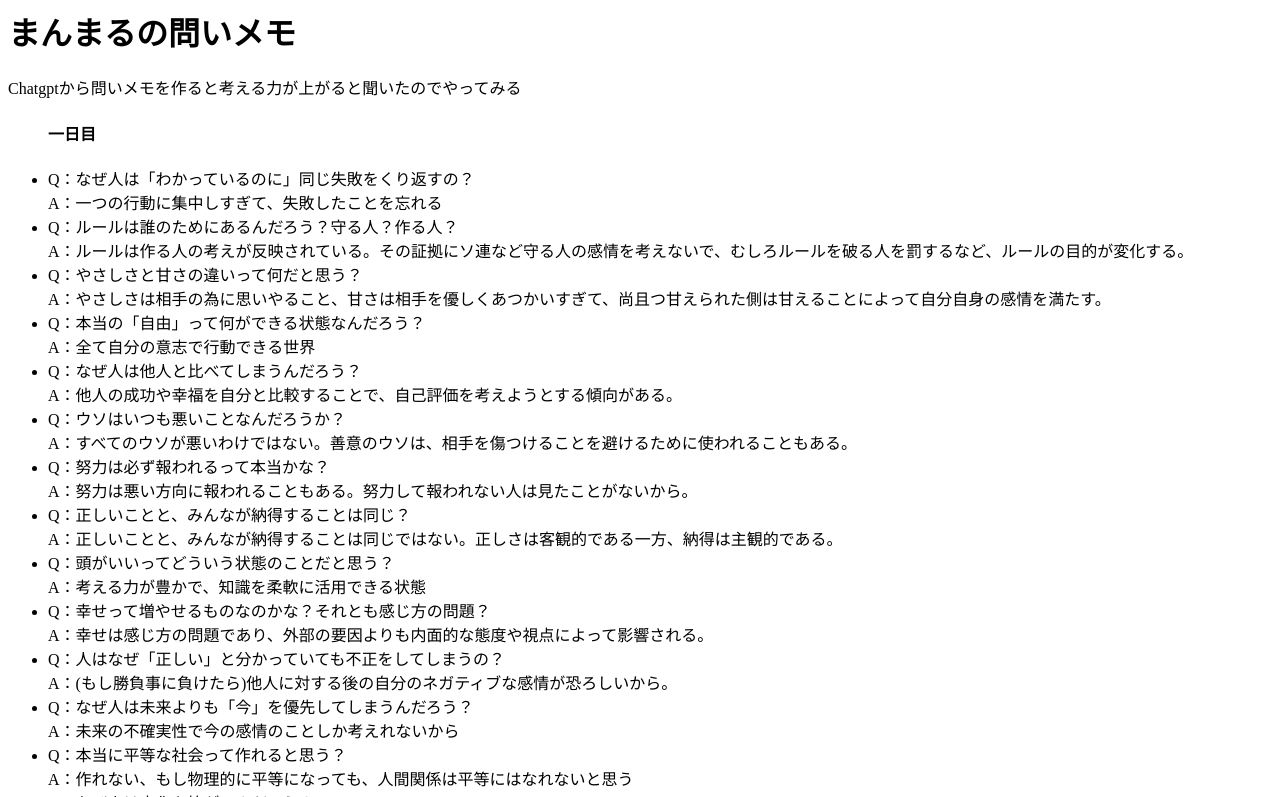
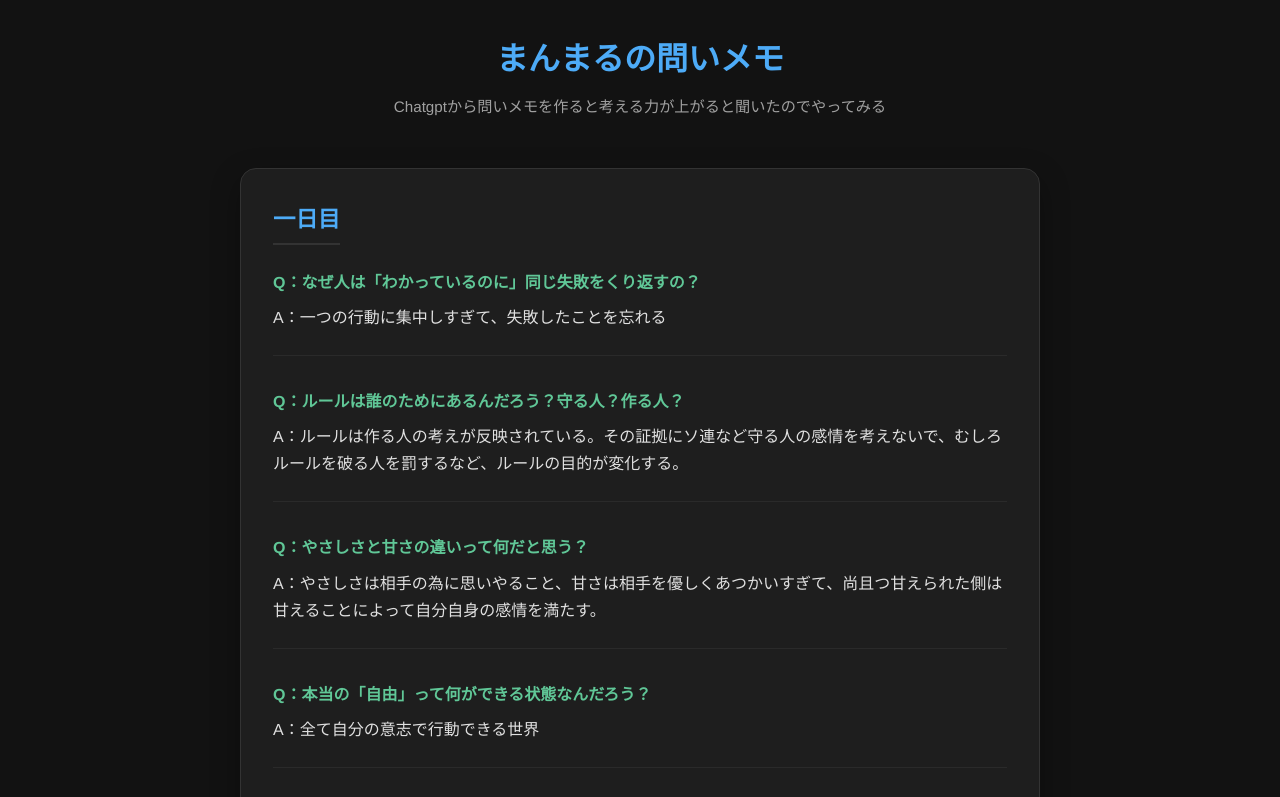
Before and after one commit to sovietkids/mmrc3, a website: page public/toimemo.html in a window 1280 px wide. Shown: the top 797 px of the page. Drawn offline with Linux system fonts and the light colour scheme.

Commit message:
Add files via upload

```diff
--- a/public/toimemo.html
+++ b/public/toimemo.html
@@ -4,6 +4,122 @@
 <link rel="icon" href="favicon.ico">
 <title>まんまるの問いメモ</title>
 <link rel="preconnect" href="https://fonts.googleapis.com">
+<style>
+    /* --- 0. Root Variables --- */
+:root {
+    --bg-color: #121212;
+    --card-bg-color: #1e1e1e;
+    --primary-color: #4dabf7; /* 清潔感のある青 */
+    --accent-color: #60c797;  /* 問いの記号用 */
+    --text-color: #e0e0e0;
+    --text-muted-color: #a0a0a0;
+    --border-color: #333333;
+    --font-family: 'Helvetica Neue', Arial, 'Hiragino Kaku Gothic ProN', 'Hiragino Sans', Meiryo, sans-serif;
+}
+
+/* --- 1. Global Reset --- */
+*, *::before, *::after {
+    box-sizing: border-box;
+    margin: 0;
+    padding: 0;
+}
+
+body {
+    background-color: var(--bg-color);
+    color: var(--text-color);
+    font-family: var(--font-family);
+    line-height: 1.7;
+    padding: 2rem 1rem;
+    display: flex;
+    flex-direction: column;
+    align-items: center;
+}
+
+/* --- 2. Typography --- */
+h1 {
+    font-size: 2rem;
+    color: var(--primary-color);
+    margin-bottom: 0.5rem;
+    text-align: center;
+    font-weight: 800;
+}
+
+p {
+    text-align: center;
+    color: var(--text-muted-color);
+    margin-bottom: 3rem;
+    font-size: 0.95rem;
+}
+
+/* --- 3. Section (Day) Container --- */
+/* ulを「○日目」のまとまり（カード）としてスタイリング */
+ul {
+    list-style: none;
+    background-color: var(--card-bg-color);
+    border: 1px solid var(--border-color);
+    border-radius: 16px;
+    padding: 2rem;
+    margin-bottom: 3rem;
+    width: 100%;
+    max-width: 800px;
+    box-shadow: 0 10px 30px rgba(0, 0, 0, 0.3);
+}
+
+h4 {
+    font-size: 1.4rem;
+    color: var(--primary-color);
+    margin-bottom: 1.5rem;
+    border-bottom: 2px solid var(--border-color);
+    display: inline-block;
+    padding-bottom: 0.2rem;
+}
+
+/* --- 4. Question & Answer (ListItem) --- */
+li {
+    margin-bottom: 2rem;
+    padding-bottom: 1.5rem;
+    border-bottom: 1px solid #2a2a2a;
+}
+
+li:last-child {
+    border-bottom: none;
+    margin-bottom: 0;
+}
+
+/* 問い（Q：）の部分を強調 */
+li br {
+    display: block;
+    content: "";
+    margin-top: 8px;
+}
+
+/* テキストの「Q：」と「A：」を際立たせる */
+li {
+    color: var(--text-color);
+    font-weight: 400;
+}
+
+/* 装飾的な工夫：行頭の文字色を変える（疑似要素的なアプローチ） */
+li::first-line {
+    font-weight: bold;
+    color: var(--accent-color);
+}
+
+/* --- 5. Responsive Design --- */
+@media (max-width: 600px) {
+    body {
+        padding: 1rem;
+    }
+
+    ul {
+        padding: 1.5rem;
+    }
+
+    h1 {
+        font-size: 1.6rem;
+    }
+}
+</style>
 </head>
 <body>
 <h1>まんまるの問いメモ</h1>
```
Also changed, not shown: public/gokuhi_gate.html (+41 -22 lines).
